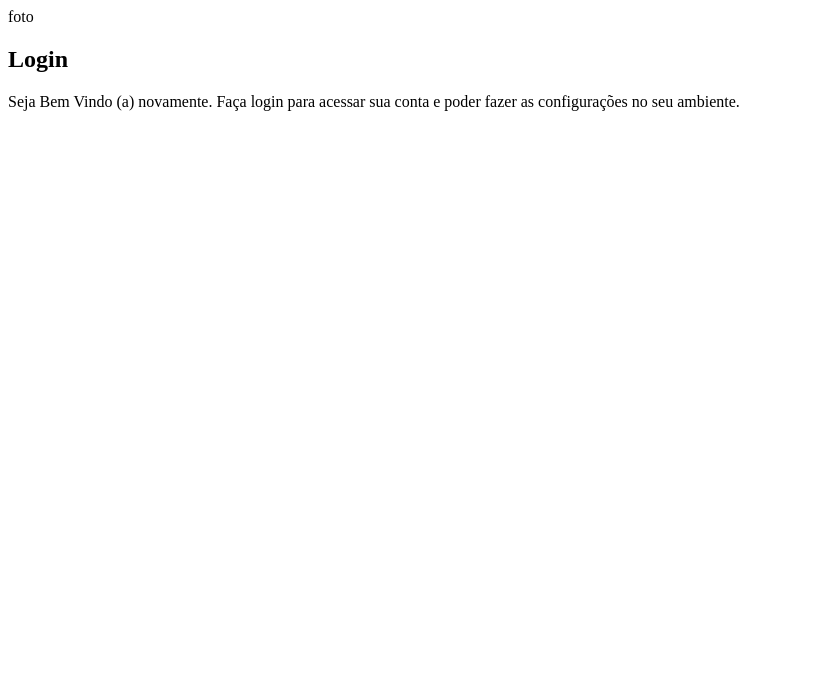
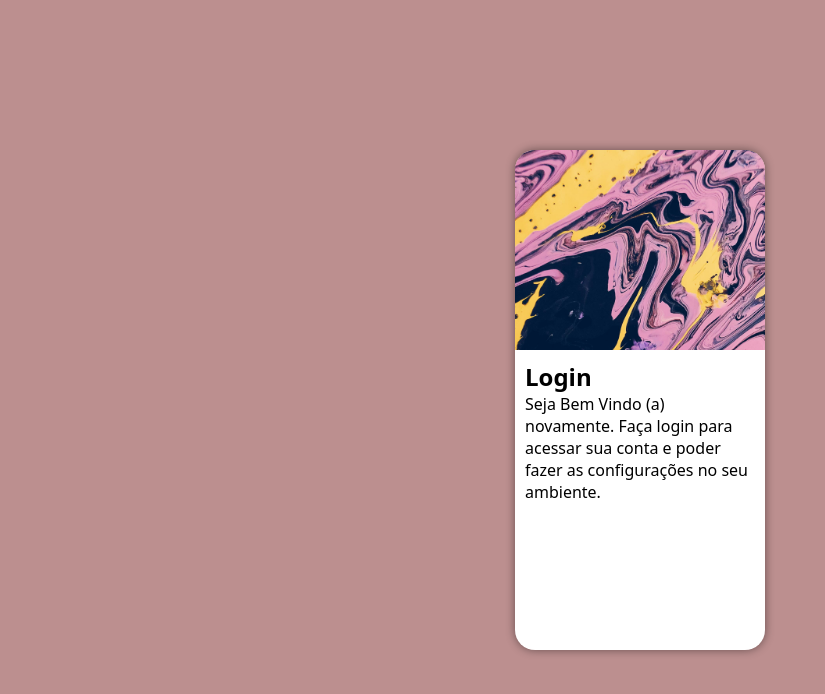
Before and after one commit to PabloAnjos/projeto-login, a plain HTML site: page index.html in a window 1280 px wide. Shown: the whole page, without its empty margins (0-825 px from the left). Drawn offline with Linux system fonts and the light colour scheme.

Commit message:
Tela login atualizada

```diff
--- a/estilos/style.css
+++ b/estilos/style.css
@@ -1 +1,49 @@
 @charset "UTF-8";
+
+
+
+* {
+    font-family: system-ui, -apple-system, BlinkMacSystemFont, 'Segoe UI', Roboto, Oxygen, Ubuntu, Cantarell, 'Open Sans', 'Helvetica Neue', sans-serif;
+    margin: 0px;
+    padding: 0px;
+    box-sizing: border-box;
+}
+
+html, body {
+    background-color: #bc8f8f;
+    height: 100vh;
+    width: 100vw;
+}
+
+main {
+    position: relative;
+    height: 100vh;
+    width: 100vw;
+}
+
+section#login {
+    position: absolute;
+    top: 50%;
+    left: 50%;
+    transform: translate(-50%, -50%);
+    overflow: hidden;
+
+    background-color: white;
+    width: 250px;
+    height: 500px;
+    border-radius: 20px;
+    box-shadow: 0px 0px 10px rgba(0, 0, 0, 0.452);
+}
+
+section#login > div#imagem {
+    display: block;
+    background-color: #bc8f8f;
+    background-image: url(../imagens/pexels-dids-2911521.jpg);
+    background-size: cover;
+    height: 200px;
+}
+
+section#login > div#formulario {
+    display: block;
+    padding: 10px;
+}
--- a/index.html
+++ b/index.html
@@ -10,7 +10,7 @@
     <main>
         <section id="login">
             <div id="imagem">
-                foto
+                <!--Aqui vai a imagem nas css-->
             </div>
             <div id="formulario">
                 <h1>Login</h1>
```
